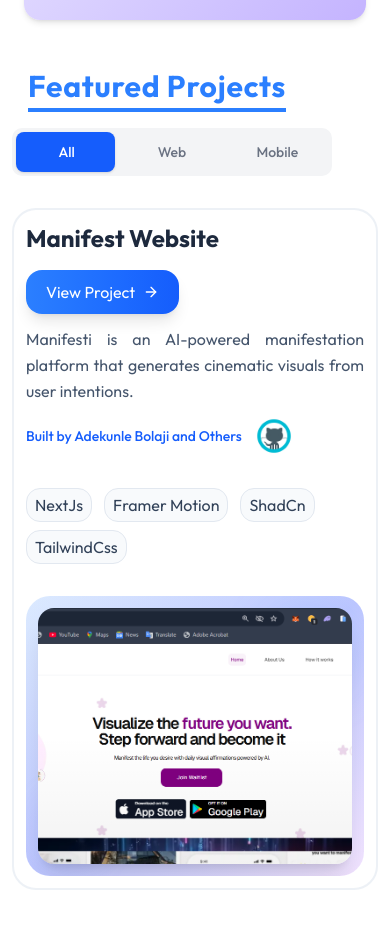
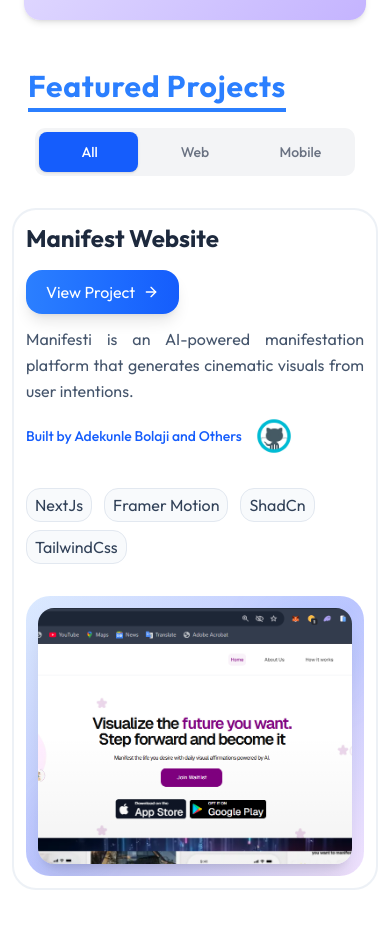
Before and after one commit to BEEJAYOFGOD/portfolio, a React (Vite) app: page / in a window 390 px wide. Shown: the part 4000-4925 px from the top of the page. Built offline with nearby package versions, Linux system fonts and the light colour scheme.

Commit message:
improved sefmented tab margin

```diff
--- a/src/components/SegmentedTabs.jsx
+++ b/src/components/SegmentedTabs.jsx
@@ -11,7 +11,7 @@ const SegmentedTabs = ({ tabs, defaultIndex = 0, onChange, setTab }) => {
     };
 
     return (
-        <div className="relative  nd:w-md w-xs md:mx-auto grid h-12 auto-cols-fr mb-8 grid-flow-col rounded-lg bg-gray-100 p-1 gap-1">
+        <div className="relative  nd:w-md w-xs mx-auto grid h-12 auto-cols-fr mb-8 grid-flow-col rounded-lg bg-gray-100 p-1 gap-1">
             {/* Sliding indicator */}
             <div
                 className="absolute top-1 bottom-1 rounded-md bg-blue-600 shadow-sm transition-all duration-300 ease-out"
```
